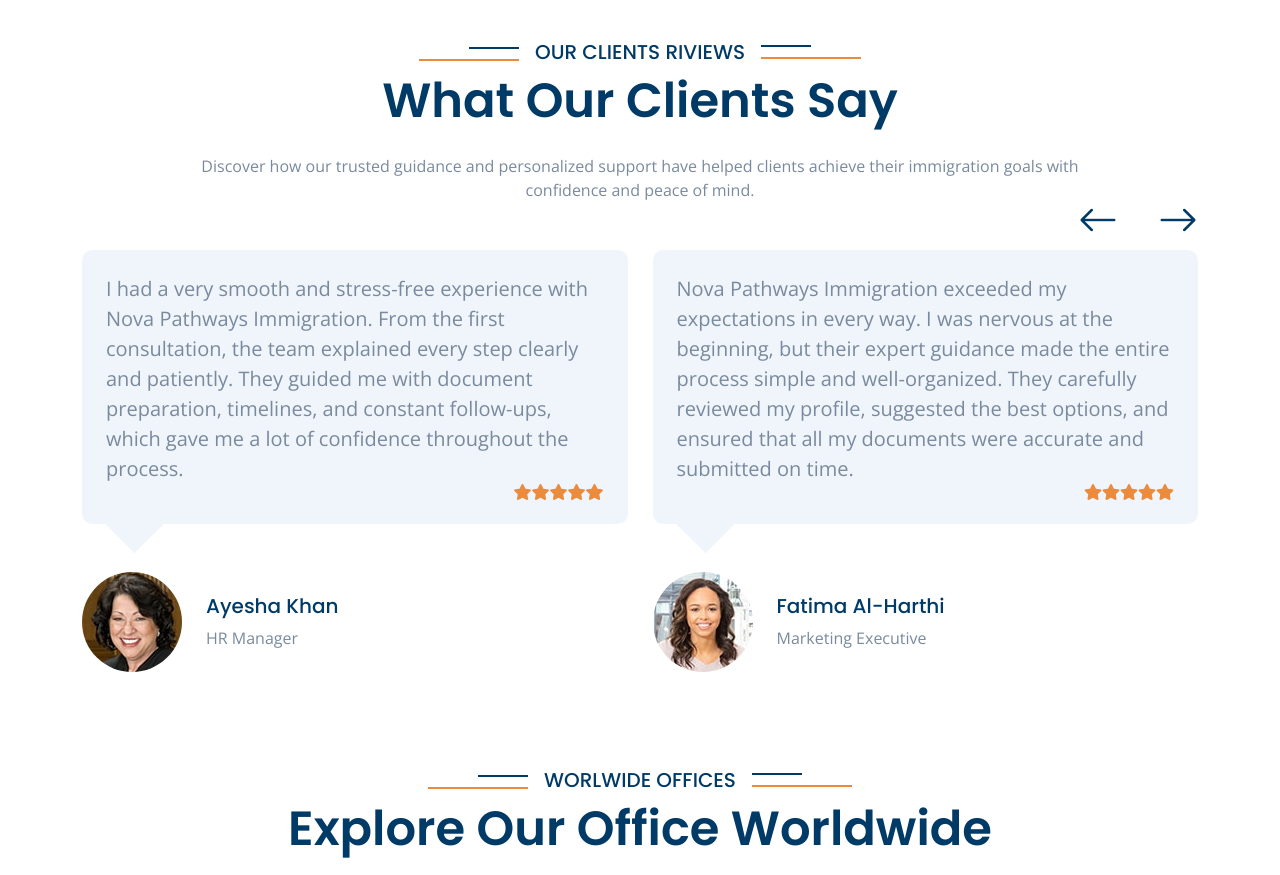
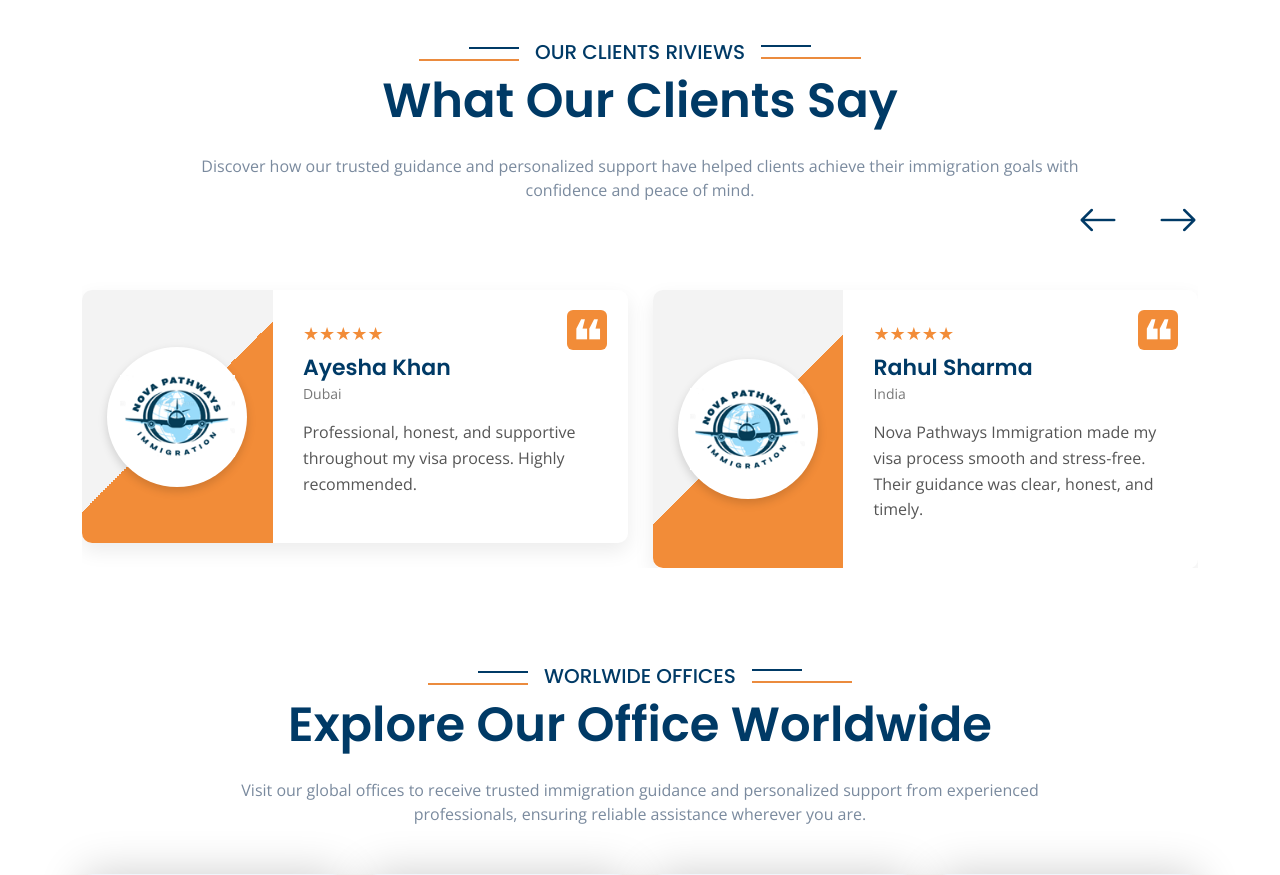
Before and after one commit to alammahfooz/Immegration-, a PHP site: page / in a window 1280 px wide. Shown: the part 2932-3807 px from the top of the page. Run offline with PHP 8.4, Linux system fonts and the light colour scheme; some libraries are stand-ins or nearby versions.

Commit message:
testimonial

```diff
--- a/css/style.css
+++ b/css/style.css
@@ -646,3 +646,91 @@
     background: var(--bs-secondary) !important;
 }
 /*** copyright end ***/
+
+
+.testimonial-wrapper {
+  display: flex;
+  justify-content: center;
+  margin-top: 40px;
+}
+
+.testimonial-card {
+  width: 700px;
+  background: #fff;
+  display: flex;
+  border-radius: 10px;
+  overflow: hidden;
+  box-shadow: 0 8px 20px rgba(0,0,0,0.08);
+}
+
+/* LEFT SIDE */
+.testimonial-left {
+  width: 35%;
+  background: linear-gradient(135deg, #f3f3f3 50%, #f28c38 50%);
+  position: relative;
+  display: flex;
+  align-items: center;
+  justify-content: center;
+}
+
+.logo-circle {
+  width: 140px;
+  height: 140px;
+  background: #fff;
+  border-radius: 50%;
+  display: flex;
+  align-items: center;
+  justify-content: center;
+  box-shadow: 0 4px 10px rgba(0,0,0,0.15);
+}
+
+.logo-circle img {
+  width: 80px;
+  height: auto;
+}
+
+/* RIGHT SIDE */
+.testimonial-right {
+  width: 65%;
+  padding: 30px;
+  position: relative;
+}
+
+.stars {
+  color: #f28c38;
+  font-size: 18px;
+  margin-bottom: 8px;
+}
+
+.testimonial-right h3 {
+  margin: 0;
+  font-size: 22px;
+  font-weight: bold;
+}
+
+.country {
+  color: #777;
+  font-size: 14px;
+}
+
+.testimonial-right p {
+  margin-top: 15px;
+  line-height: 1.6;
+  color: #555;
+}
+
+.quote-icon {
+  position: absolute;
+  top: 20px;
+  right: 20px;
+  background: #f28c38;
+  color: #fff;
+  width: 40px;
+  height: 40px;
+  border-radius: 6px;
+  display: flex;
+  align-items: center;
+  justify-content: center;
+  font-size: 60px;
+  padding-top: 20px;
+}
--- a/index.html
+++ b/index.html
@@ -404,73 +404,99 @@
                     <h5 class="sub-title text-primary px-3">OUR CLIENTS RIVIEWS</h5>
                 </div>
                 <h1 class="display-5 mb-4">What Our Clients Say</h1>
-                    <p class="mb-0">Discover how our trusted guidance and personalized support have helped clients achieve their immigration goals with confidence and peace of mind.</p>
+                <p class="mb-0">Discover how our trusted guidance and personalized support have helped clients achieve
+                    their immigration goals with confidence and peace of mind.</p>
             </div>
             <div class="owl-carousel testimonial-carousel wow zoomInDown" data-wow-delay="0.2s">
                 <div class="testimonial-item">
-                        <div class="testimonial-content p-4 mb-5">
-                            <p class="fs-5 mb-0">I had a very smooth and stress-free experience with Nova Pathways Immigration. From the first consultation, the team explained every step clearly and patiently. They guided me with document preparation, timelines, and constant follow-ups, which gave me a lot of confidence throughout the process.
-                            </p>
-                            <div class="d-flex justify-content-end">
-                                <i class="fas fa-star text-secondary"></i>
-                                <i class="fas fa-star text-secondary"></i>
-                                <i class="fas fa-star text-secondary"></i>
-                                <i class="fas fa-star text-secondary"></i>
-                                <i class="fas fa-star text-secondary"></i>
+                       <div class="testimonial-wrapper">
+
+  <!-- Testimonial Card -->
+  <div class="testimonial-card">
+
+    <!-- Left Section -->
+    <div class="testimonial-left">
+      <div class="logo-circle">
+        <img src="img/site-logo.png" alt="Global Immigration World" style="width: 115px;">
       </div>
     </div>
-                        <div class="d-flex">
-                            <div class="rounded-circle me-4" style="width: 100px; height: 100px;">
-                                <img class="img-fluid rounded-circle" src="img/testimonial-1.jpg" alt="img">
+
+    <!-- Right Section -->
+    <div class="testimonial-right">
+      <div class="stars">★★★★★</div>
+      <h3>Ayesha Khan</h3>
+      <span class="country">Dubai</span>
+
+      <p>
+        Professional, honest, and supportive throughout my visa process. Highly recommended.
+      </p>
+
+      <div class="quote-icon">❝</div>
     </div>
-                            <div class="my-auto">
-                                <h5>Ayesha Khan</h5>
-                                <p class="mb-0">HR Manager</p>
+
   </div>
+
 </div>
                 </div>
                 <div class="testimonial-item">
-                        <div class="testimonial-content p-4 mb-5">
-                            <p class="fs-5 mb-0">Nova Pathways Immigration exceeded my expectations in every way. I was nervous at the beginning, but their expert guidance made the entire process simple and well-organized. They carefully reviewed my profile, suggested the best options, and ensured that all my documents were accurate and submitted on time.
-                            </p>
-                            <div class="d-flex justify-content-end">
-                                <i class="fas fa-star text-secondary"></i>
-                                <i class="fas fa-star text-secondary"></i>
-                                <i class="fas fa-star text-secondary"></i>
-                                <i class="fas fa-star text-secondary"></i>
-                                <i class="fas fa-star text-secondary"></i>
+                       <div class="testimonial-wrapper">
+
+  <!-- Testimonial Card -->
+  <div class="testimonial-card">
+
+    <!-- Left Section -->
+    <div class="testimonial-left">
+      <div class="logo-circle">
+        <img src="img/site-logo.png" alt="Global Immigration World" style="width: 115px;">
       </div>
     </div>
-                        <div class="d-flex">
-                            <div class="rounded-circle me-4" style="width: 100px; height: 100px;">
-                                <img class="img-fluid rounded-circle" src="img/testimonial-2.jpg" alt="img">
+
+    <!-- Right Section -->
+    <div class="testimonial-right">
+      <div class="stars">★★★★★</div>
+      <h3>Rahul Sharma</h3>
+      <span class="country">India</span>
+
+      <p>
+        Nova Pathways Immigration made my visa process smooth and stress-free. Their guidance was clear, honest, and timely.
+      </p>
+
+      <div class="quote-icon">❝</div>
     </div>
-                            <div class="my-auto">
-                                <h5>Fatima Al-Harthi</h5>
-                                <p class="mb-0">Marketing Executive</p>
+
+  </div>
+
+</div>
+
+                </div>
+                <div class="testimonial-item">
+                       <div class="testimonial-wrapper">
+
+  <!-- Testimonial Card -->
+  <div class="testimonial-card">
+
+    <!-- Left Section -->
+    <div class="testimonial-left">
+      <div class="logo-circle">
+        <img src="img/site-logo.png" alt="Global Immigration World" style="width: 115px;">
       </div>
     </div>
+
+    <!-- Right Section -->
+    <div class="testimonial-right">
+      <div class="stars">★★★★★</div>
+      <h3>Sarah Williams</h3>
+      <span class="country">Canada</span>
+
+      <p>
+        I truly appreciate their professionalism and transparency. Thanks to Nova Pathways, my immigration journey was successful.
+      </p>
+
+      <div class="quote-icon">❝</div>
     </div>
-                    <div class="testimonial-item">
-                        <div class="testimonial-content p-4 mb-5">
-                            <p class="fs-5 mb-0">My experience with Nova Pathways Immigration was excellent. The team is knowledgeable, professional, and very responsive. They provided clear advice and realistic expectations, which helped me plan everything properly.
-                            </p>
-                            <div class="d-flex justify-content-end">
-                                <i class="fas fa-star text-secondary"></i>
-                                <i class="fas fa-star text-secondary"></i>
-                                <i class="fas fa-star text-secondary"></i>
-                                <i class="fas fa-star text-secondary"></i>
-                                <i class="fas fa-star text-secondary"></i>
+
   </div>
-                        </div>
-                        <div class="d-flex">
-                            <div class="rounded-circle me-4" style="width: 100px; height: 100px;">
-                                <img class="img-fluid rounded-circle" src="img/testimonial-3.jpg" alt="img">
-                            </div>
-                            <div class="my-auto">
-                                <h5>Mohammed Saeed</h5>
-                                <p class="mb-0">Saudi-based tone</p>
-                            </div>
+
 </div>
                 </div>
             </div>
```
Lines whose indentation alone changed are shown as unchanged.
